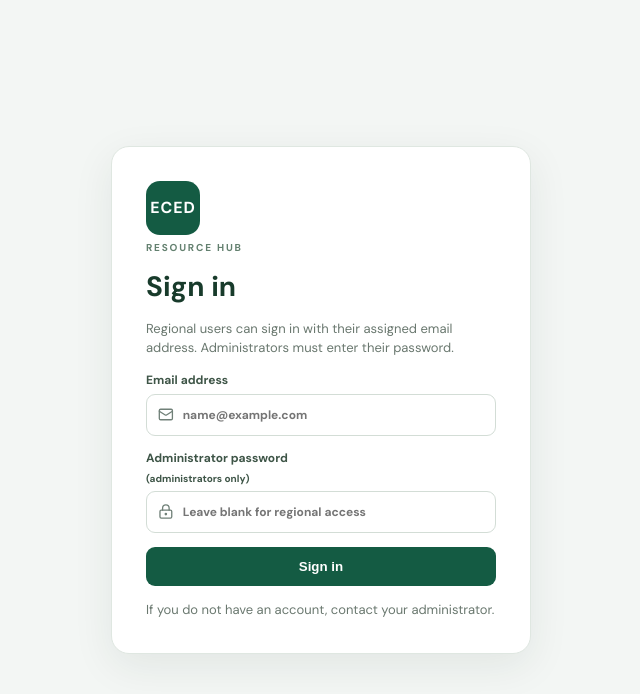
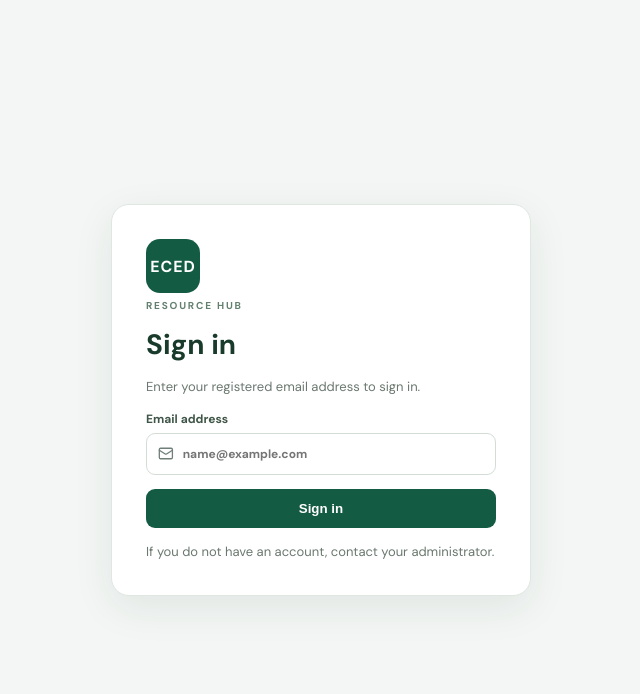
Before and after one commit to hinaaminkhowaja/ecd-resource-hub, a React (Vite) app: page / in a window 1280 px wide. Shown: the top 694 px of the page, without its empty margins (319-959 px from the left). Built offline with nearby package versions, Linux system fonts and the light colour scheme; no server answers.

Commit message:
Remove password field from login for all users

```diff
--- a/src/LoginView.jsx
+++ b/src/LoginView.jsx
@@ -1,16 +1,15 @@
 import React, { useState } from 'react';
-import { LockKeyhole, Mail } from 'lucide-react';
+import { Mail } from 'lucide-react';
 import './auth.css';
 
 export default function LoginView({ onLogin }) {
   const [email,setEmail]=useState('');
-  const [password,setPassword]=useState('');
   const [error,setError]=useState('');
   const [busy,setBusy]=useState(false);
   async function submit(event) {
     event.preventDefault(); setBusy(true); setError('');
     try {
-      const response=await fetch('/api/auth/login',{method:'POST',headers:{'Content-Type':'application/json'},body:JSON.stringify({email,password})});
+      const response=await fetch('/api/auth/login',{method:'POST',headers:{'Content-Type':'application/json'},body:JSON.stringify({email})});
       const result=await response.json();
       if(!response.ok) throw new Error(result.error || 'Unable to sign in.');
       onLogin(result.user);
@@ -22,9 +21,8 @@ export default function LoginView({ onLogin }) {
       <div className="auth-mark">ECED</div>
       <p className="auth-eyebrow">RESOURCE HUB</p>
       <h1>Sign in</h1>
-      <p className="auth-copy">Regional users can sign in with their assigned email address. Administrators must enter their password.</p>
+      <p className="auth-copy">Enter your registered email address to sign in.</p>
       <label>Email address<span className="auth-input"><Mail size={17}/><input type="email" value={email} onChange={e=>setEmail(e.target.value)} autoComplete="username" required placeholder="name@example.com"/></span></label>
-      <label>Administrator password <small>(administrators only)</small><span className="auth-input"><LockKeyhole size={17}/><input type="password" value={password} onChange={e=>setPassword(e.target.value)} autoComplete="current-password" placeholder="Leave blank for regional access"/></span></label>
       {error && <p className="auth-error" role="alert">{error}</p>}
       <button className="auth-submit" disabled={busy}>{busy?'Signing in…':'Sign in'}</button>
       <p className="auth-help">If you do not have an account, contact your administrator.</p>
```
